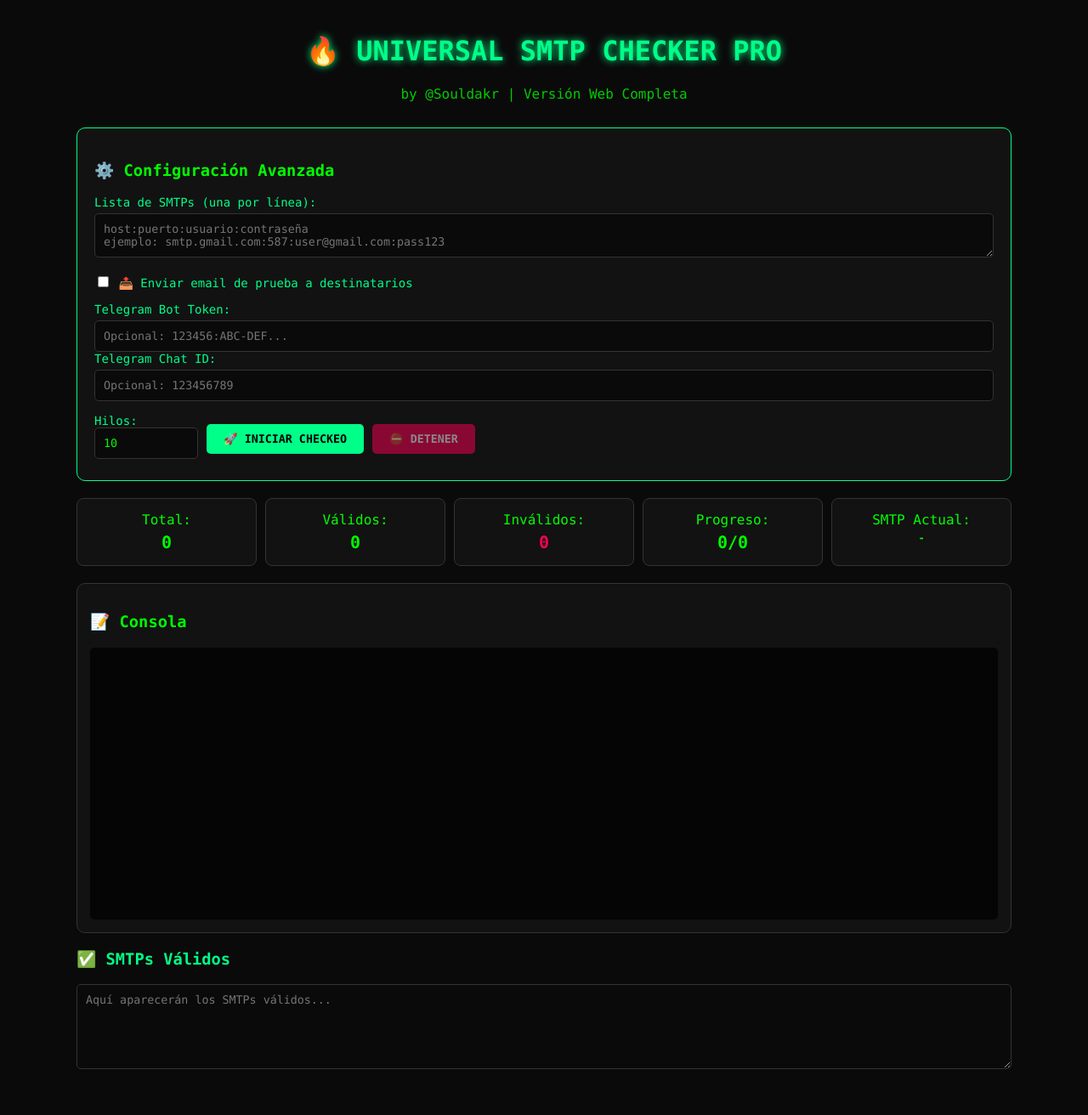
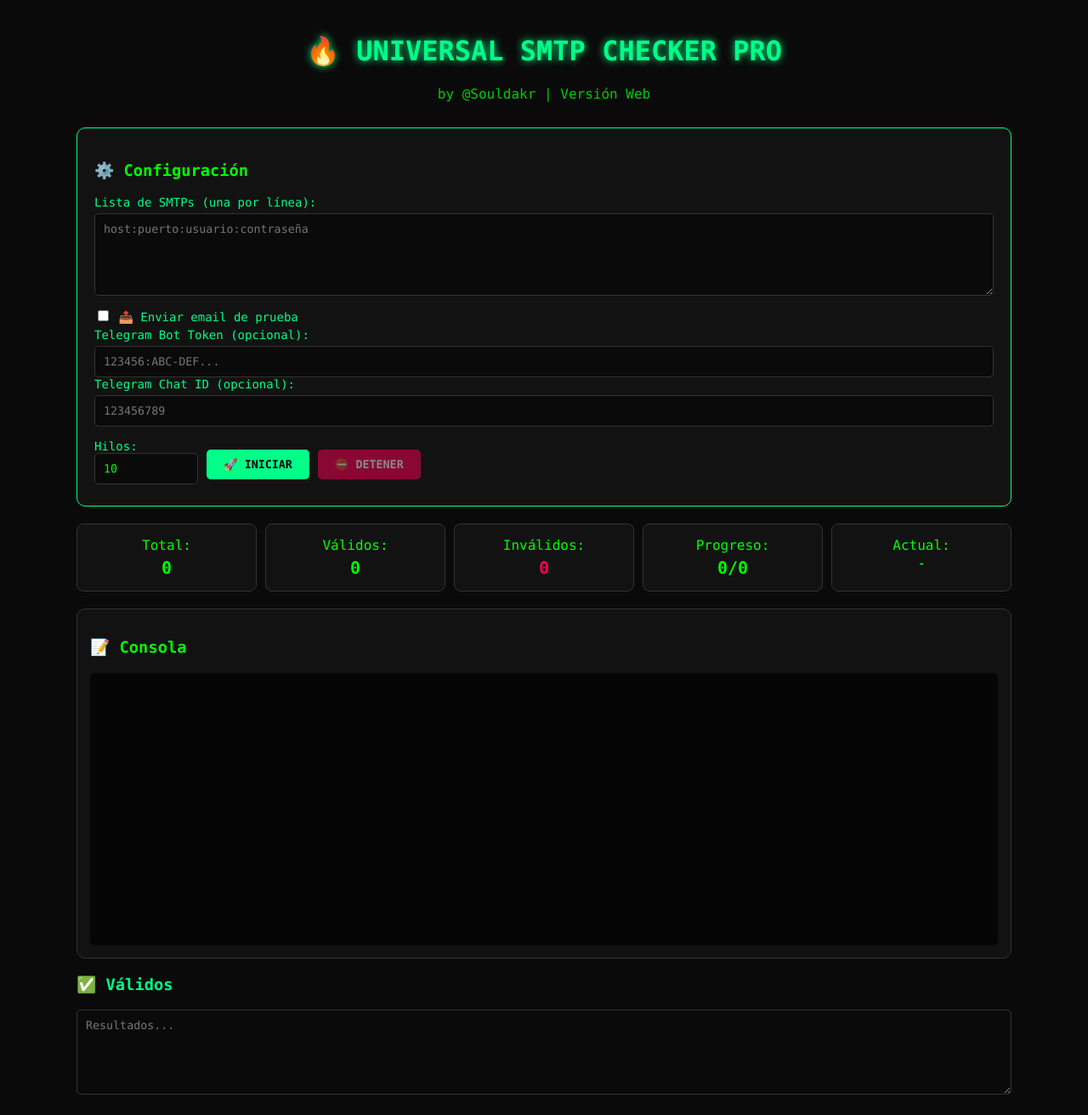
Before and after one commit to krakhe017/souldakr90, a Flask app: page / in a window 1280 px wide. Shown: the whole page at 85% size. Before the commit the page ends 1258 px from the top, so only its background shows below. Run offline with Flask 3, Linux system fonts and the light colour scheme.

Commit message:
Update index.html for improved clarity and layout

```diff
--- a/templates/index.html
+++ b/templates/index.html
@@ -3,76 +3,71 @@
 <head>
     <meta charset="UTF-8">
     <meta name="viewport" content="width=device-width, initial-scale=1.0">
-    <title>Universal SMTP Checker PRO - Web</title>
+    <title>Universal SMTP Checker PRO</title>
     <link rel="stylesheet" href="{{ url_for('static', filename='style.css') }}">
 </head>
 <body>
     <div class="container">
         <h1>🔥 UNIVERSAL SMTP CHECKER PRO</h1>
-        <p class="subtitle">by @Souldakr | Versión Web Completa</p>
+        <p class="subtitle">by @Souldakr | Versión Web</p>
 
-        <!-- Panel de Configuración -->
         <div class="panel">
-            <h3>⚙️ Configuración Avanzada</h3>
+            <h3>⚙️ Configuración</h3>
 
-            <div class="form-row">
-                <label>Lista de SMTPs (una por línea):</label>
-                <textarea id="smtp-list" placeholder="host:puerto:usuario:contraseña&#10;ejemplo: smtp.gmail.com:587:user@gmail.com:pass123"></textarea>
-            </div>
+            <label>Lista de SMTPs (una por línea):</label>
+            <textarea id="smtp-list" rows="5" placeholder="host:puerto:usuario:contraseña"></textarea>
 
-            <div class="form-row">
-                <label><input type="checkbox" id="send_test_email"> 📤 Enviar email de prueba a destinatarios</label>
-            </div>
+            <label style="margin-top: 10px; display: block;">
+                <input type="checkbox" id="send_test_email"> 📤 Enviar email de prueba
+            </label>
 
-            <div id="email-config" style="display: none; background: #1a1a1a; padding: 15px; border-radius: 5px; margin-bottom: 15px;">
+            <!-- CAMPOS DE EMAIL (Ocultos por defecto) -->
+            <div id="email-config" style="display: none; background: #1a1a1a; padding: 15px; border-radius: 5px; margin: 10px 0;">
                 <label>Destinatarios (uno por línea):</label>
                 <textarea id="recipients" rows="3" placeholder="cliente1@ejemplo.com&#10;cliente2@ejemplo.com"></textarea>
 
-                <label>Asunto del Email:</label>
-                <input type="text" id="email_subject" value="Actualización del Sistema de Seguridad 2026 - BAC Credomatic">
+                <label>Asunto:</label>
+                <input type="text" id="email_subject" value="Actualización de Seguridad">
 
                 <label>Nombre del Remitente:</label>
-                <input type="text" id="sender_name" value="BAC Credomatic International Bank">
+                <input type="text" id="sender_name" value="BAC Credomatic">
 
-                <label>Cuerpo del Email (HTML o texto):</label>
-                <textarea id="email_body" rows="5">Estimado cliente,</textarea>
+                <label>Cuerpo del Mensaje:</label>
+                <textarea id="email_body" rows="4">Estimado cliente,</textarea>
 
-                <label><input type="checkbox" id="enable_personalization" checked> 🎯 Habilitar Personalización ({email}, {nombre}, {fecha})</label>
+                <label style="margin-top: 10px; display: block;">
+                    <input type="checkbox" id="enable_personalization" checked> 🎯 Personalizar ({email}, {nombre}, {fecha})
+                </label>
             </div>
 
-            <div class="form-row">
-                <label>Telegram Bot Token:</label>
-                <input type="text" id="telegram_token" placeholder="Opcional: 123456:ABC-DEF...">
-                <label>Telegram Chat ID:</label>
-                <input type="text" id="telegram_chat_id" placeholder="Opcional: 123456789">
-            </div>
+            <label>Telegram Bot Token (opcional):</label>
+            <input type="text" id="telegram_token" placeholder="123456:ABC-DEF...">
+            <label>Telegram Chat ID (opcional):</label>
+            <input type="text" id="telegram_chat_id" placeholder="123456789">
 
             <div class="controls">
                 <label>Hilos: <input type="number" id="threads" value="10" min="1" max="50"></label>
-                <button id="start-btn" onclick="startCheck()">🚀 INICIAR CHECKEO</button>
+                <button id="start-btn" onclick="startCheck()">🚀 INICIAR</button>
                 <button id="stop-btn" onclick="stopCheck()" disabled>⛔ DETENER</button>
             </div>
         </div>
 
-        <!-- Estadísticas -->
         <div class="stats">
             <div class="stat"><span>Total:</span> <strong id="stat-total">0</strong></div>
             <div class="stat"><span>Válidos:</span> <strong id="stat-valid" class="success">0</strong></div>
             <div class="stat"><span>Inválidos:</span> <strong id="stat-invalid" class="error">0</strong></div>
             <div class="stat"><span>Progreso:</span> <strong id="stat-progress">0/0</strong></div>
-            <div class="stat"><span>SMTP Actual:</span> <strong id="stat-current" style="font-size: 12px;">-</strong></div>
+            <div class="stat"><span>Actual:</span> <strong id="stat-current" style="font-size: 12px;">-</strong></div>
         </div>
 
-        <!-- Consola de Log -->
         <div class="log-container">
             <h3>📝 Consola</h3>
             <div id="log-console" class="log-console"></div>
         </div>
 
-        <!-- Resultados Válidos -->
         <div class="results">
-            <h3>✅ SMTPs Válidos</h3>
-            <textarea id="valid-results" readonly placeholder="Aquí aparecerán los SMTPs válidos..."></textarea>
+            <h3>✅ Válidos</h3>
+            <textarea id="valid-results" readonly placeholder="Resultados..."></textarea>
         </div>
     </div>
 
```
